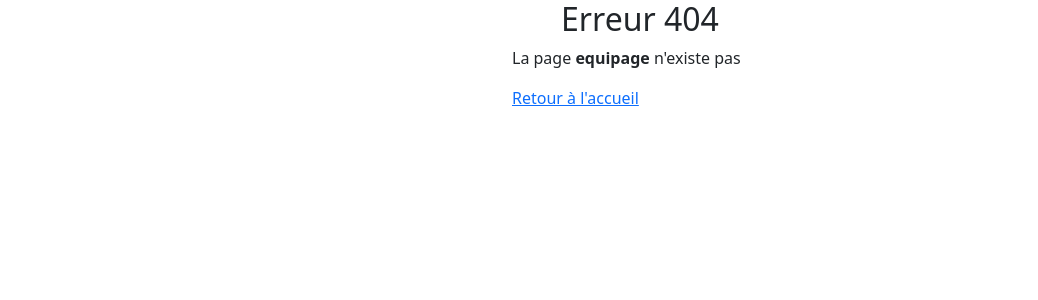
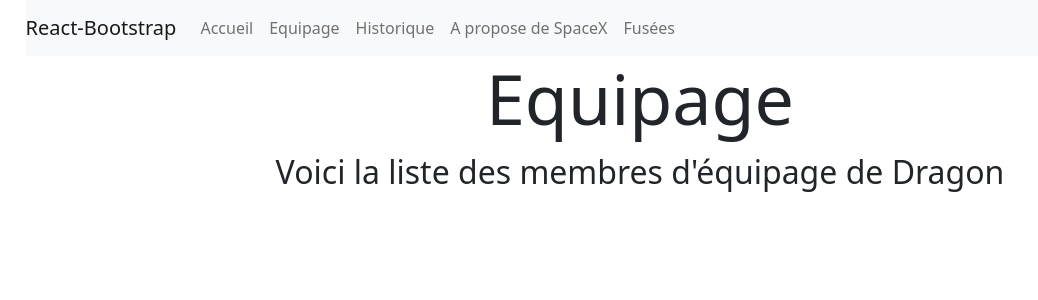
Before and after one commit to DavalEnzo/projet-enzo-bastien, a React (Create React App) app: page /equipage in a window 1280 px wide. Before the commit this address had no page. Shown: the top 300 px of the page, without its empty margins (0-1038 px from the left). Built offline with nearby package versions, Linux system fonts and the light colour scheme.

Commit message:
Ajout axios + style.css + creation page crewListe et component CrewCard.js

```diff
--- a/package.json
+++ b/package.json
@@ -6,6 +6,7 @@
     "@testing-library/jest-dom": "^5.16.5",
     "@testing-library/react": "^13.4.0",
     "@testing-library/user-event": "^13.5.0",
+    "axios": "^1.4.0",
     "bootstrap": "^5.2.3",
     "react": "^18.2.0",
     "react-bootstrap": "^2.7.4",
--- a/src/App.js
+++ b/src/App.js
@@ -1,6 +1,7 @@
 import './App.css';
 import Routeur from './router/router'
 import 'bootstrap/dist/css/bootstrap.min.css'
+import './css/style.css'
 
 function App() {
   return <Routeur></Routeur>
--- /dev/null
+++ b/src/css/style.css
@@ -0,0 +1,3 @@
+h1 {
+    font-size: 70px;
+}
--- /dev/null
+++ b/src/pages/CrewList.js
@@ -0,0 +1,16 @@
+import { Container } from 'react-bootstrap'
+import SpaceXNavbar from '../components/SpaceXNavbar'
+
+export default function CrewList() {
+    return (
+        <>
+            <SpaceXNavbar/>
+            <Container>
+                <div className="text-center">
+                    <h1>Equipage</h1>
+                    <p className="fs-2">Voici la liste des membres d'équipage de Dragon</p>
+                </div>
+            </Container>
+        </>
+    )
+}
--- a/src/router/router.js
+++ b/src/router/router.js
@@ -1,15 +1,16 @@
 import {BrowserRouter, Route, Routes} from "react-router-dom";
 import ErrorPage from "../router/error-page";
 import Home from "../pages/Home";
+import CrewList from '../pages/CrewList'
 
 const Routeur = () => {
     return (
             <BrowserRouter>
                 <Routes>
                     <Route path="/" element={<Home />} />
-                    {/*<Route path="/equipage" element={<CrewList />} >*/}
-                    {/*    <Route path=":id" element={<Crew />} />*/}
-                    {/*</Route>*/}
+                    <Route path="/equipage" element={<CrewList />} >
+                        {/*<Route path=":id" element={<Crew />} />*/}
+                    </Route>
                     {/*<Route path="/historique" element={<HistoryList />} >*/}
                     {/*    <Route path=":id" element={<History />} />*/}
                     {/*</Route>*/}
```
Also changed, not shown: src/components/CrewCard.js (added, +7 -0 lines), 1 other file (tests, documents, lock files or other folders).
